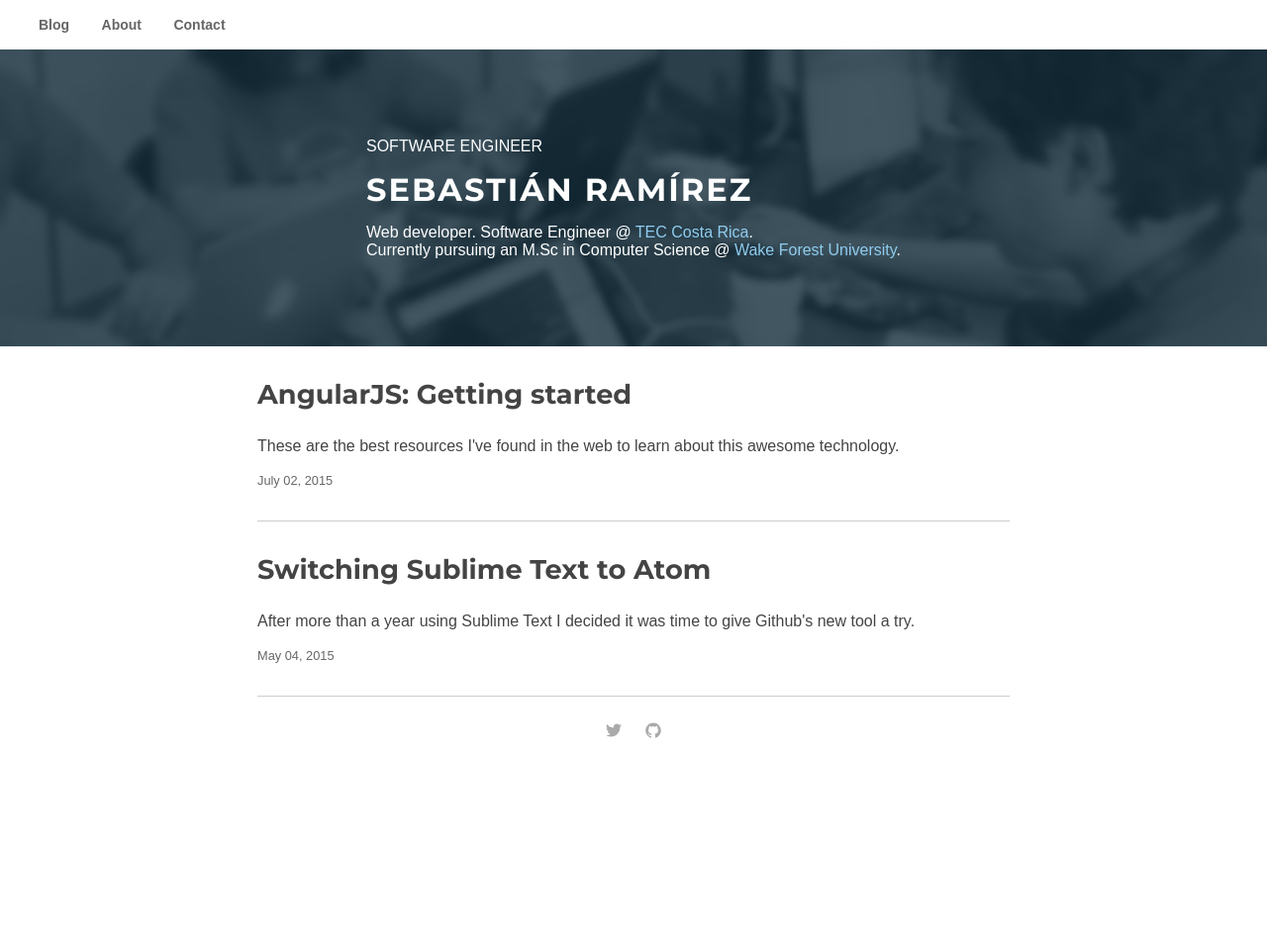
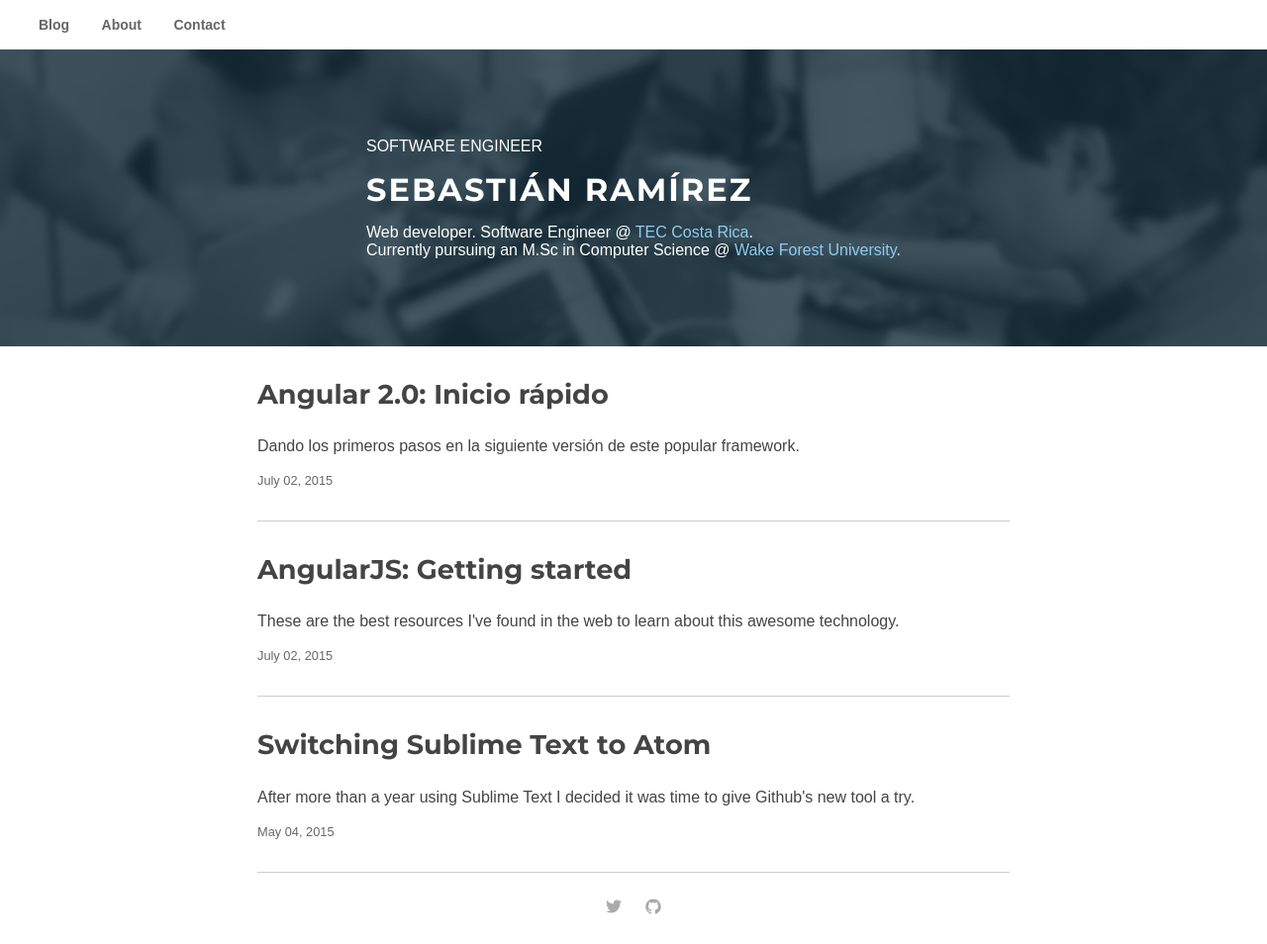
Before and after one commit to s-ramirez/s-ramirez.github.io, a Jekyll site: the page built from index.html, in a window 1280 px wide. Shown: the whole page at 99% size. Built offline with Jekyll 4.4.1, drawn with Linux system fonts in a browser that asks for light colours; the list of posts is cut into pages by our own code; before the commit the page ends 900 px from its top, so only the background shows below that.

Commit message:
Adding a post a Spanish test

```diff
--- /dev/null
+++ b/_posts/es/2015-07-02-angular-2-inicio-rapido.md
@@ -0,0 +1,10 @@
+---
+layout: post
+title:  "Angular 2.0: Inicio rápido"
+description: Dando los primeros pasos en la siguiente versión de este popular framework.
+name: angular-2-quickstart
+lang: es
+comments: True
+---
+
+Esto apenas es una prueba del multilenguaje
```
Also changed, not shown: _posts/en/2015-07-02-angular-getting-started.md (+1 -1 lines).
